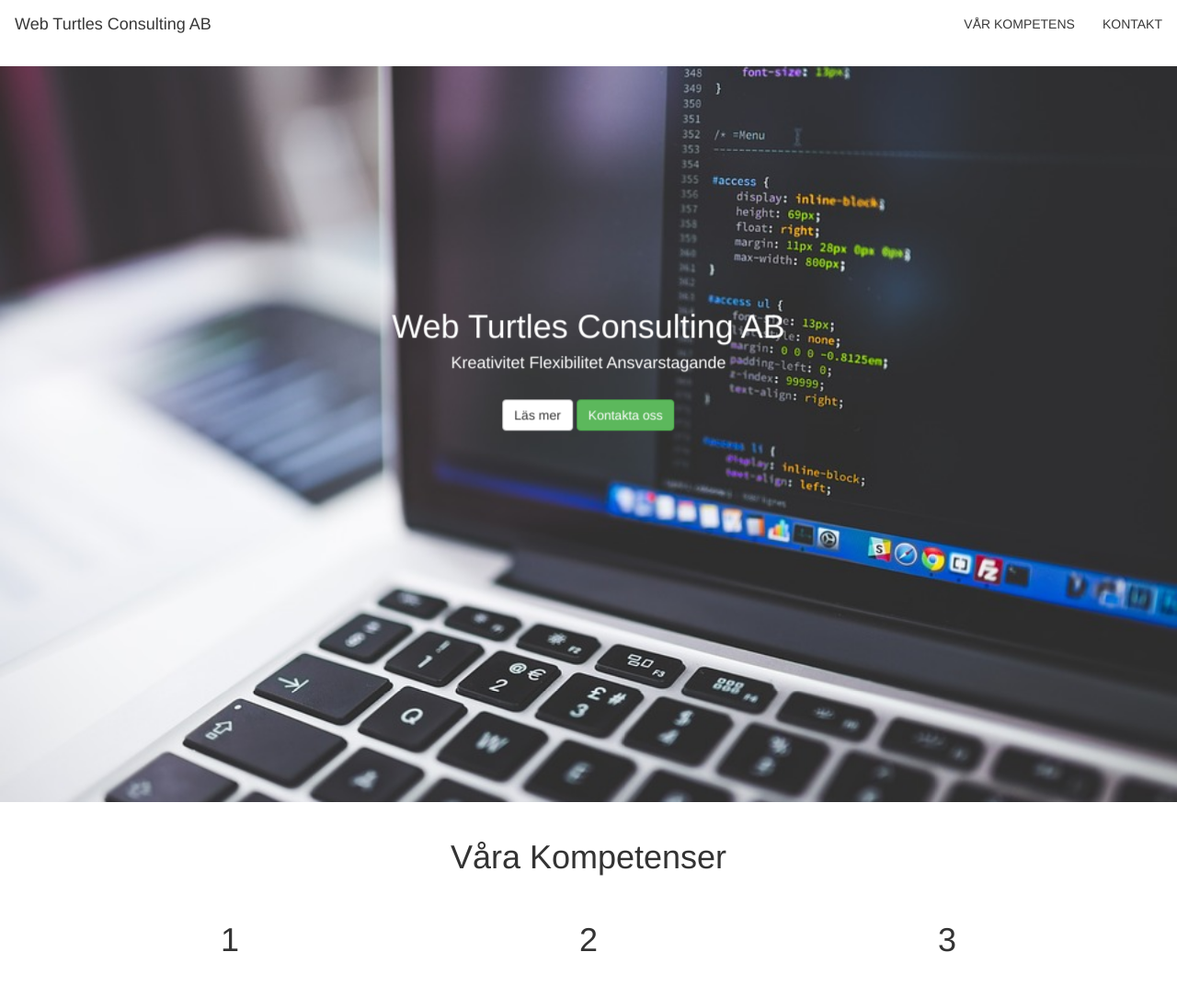
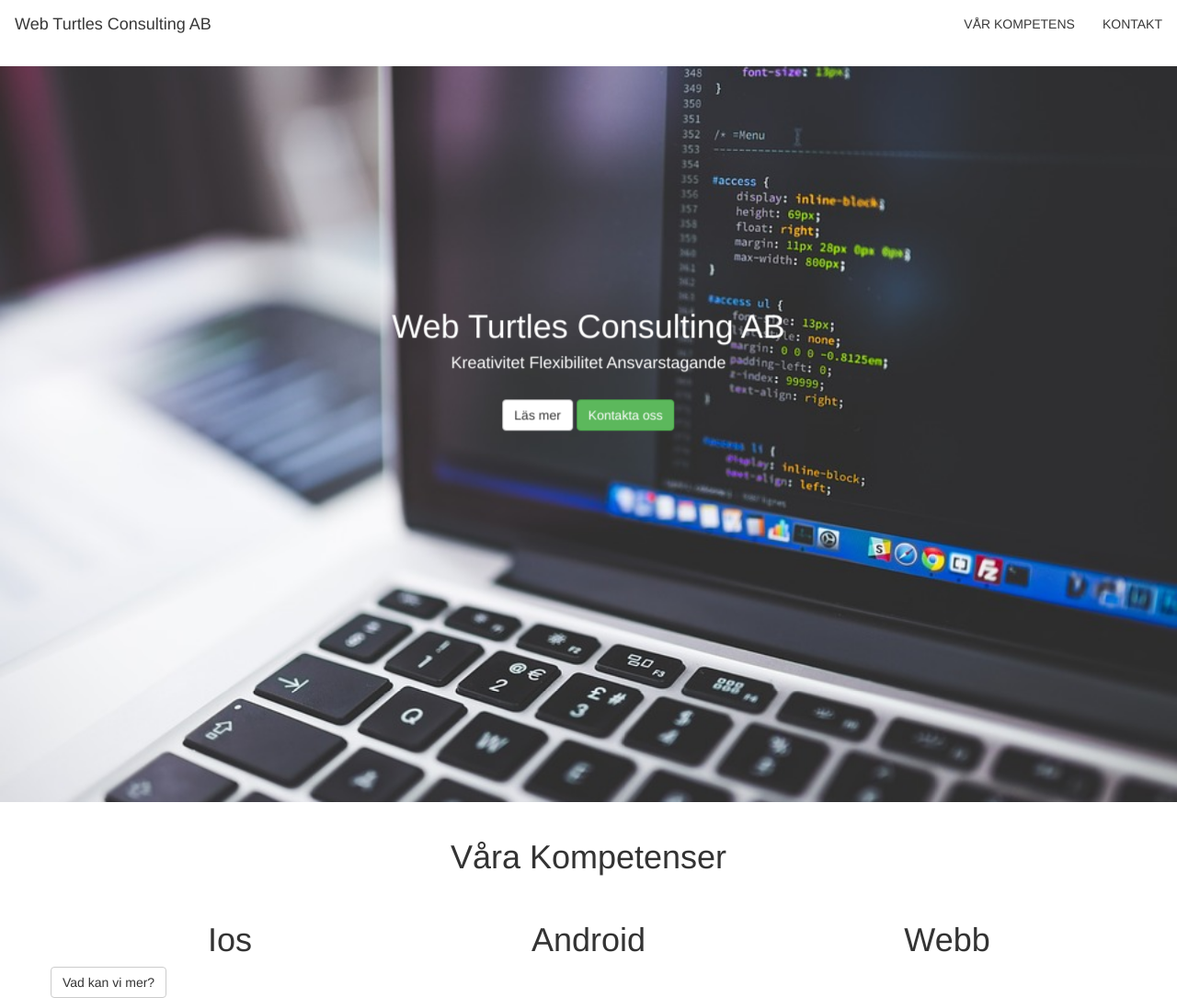
Before and after one commit to anvandarnamnet/anvandarnamnet.github.io, a plain HTML site: page index.html in a window 1280 px wide. Shown: the whole page at 92% size. Before the commit the page ends 1051 px from the top, so only its background shows below. Drawn offline with nearby package versions, Linux system fonts and the light colour scheme.

Commit message:
Våra kompetenser + knapp

```diff
--- a/index.html
+++ b/index.html
@@ -78,13 +78,18 @@
 	</div>
 	<div class="row">
 		<div class="col-lg-4 col-md-4 col-sm-4 col-xs-12">
-			<center><h1>1</h1></center>
+			<center><h1>Ios</h1></center>
 		</div>
 		<div class="col-lg-4 col-md-4 col-sm-4 col-xs-12">
-			<center><h1>2</h1></center>
+			<center><h1>Android</h1></center>
 		</div>
 		<div class="col-lg-4 col-md-4 col-sm-4 col-xs-12">
-			<center><h1>3</h1></center>
+			<center><h1>Webb</h1></center>
+		</div>
+	</div>
+	<div class="row">
+		<div class="col-*-12">
+			<button class="btn btn-default" style="border-color: @none:">Vad kan vi mer?</button>
 		</div>
 	</div>
 </body>
```
